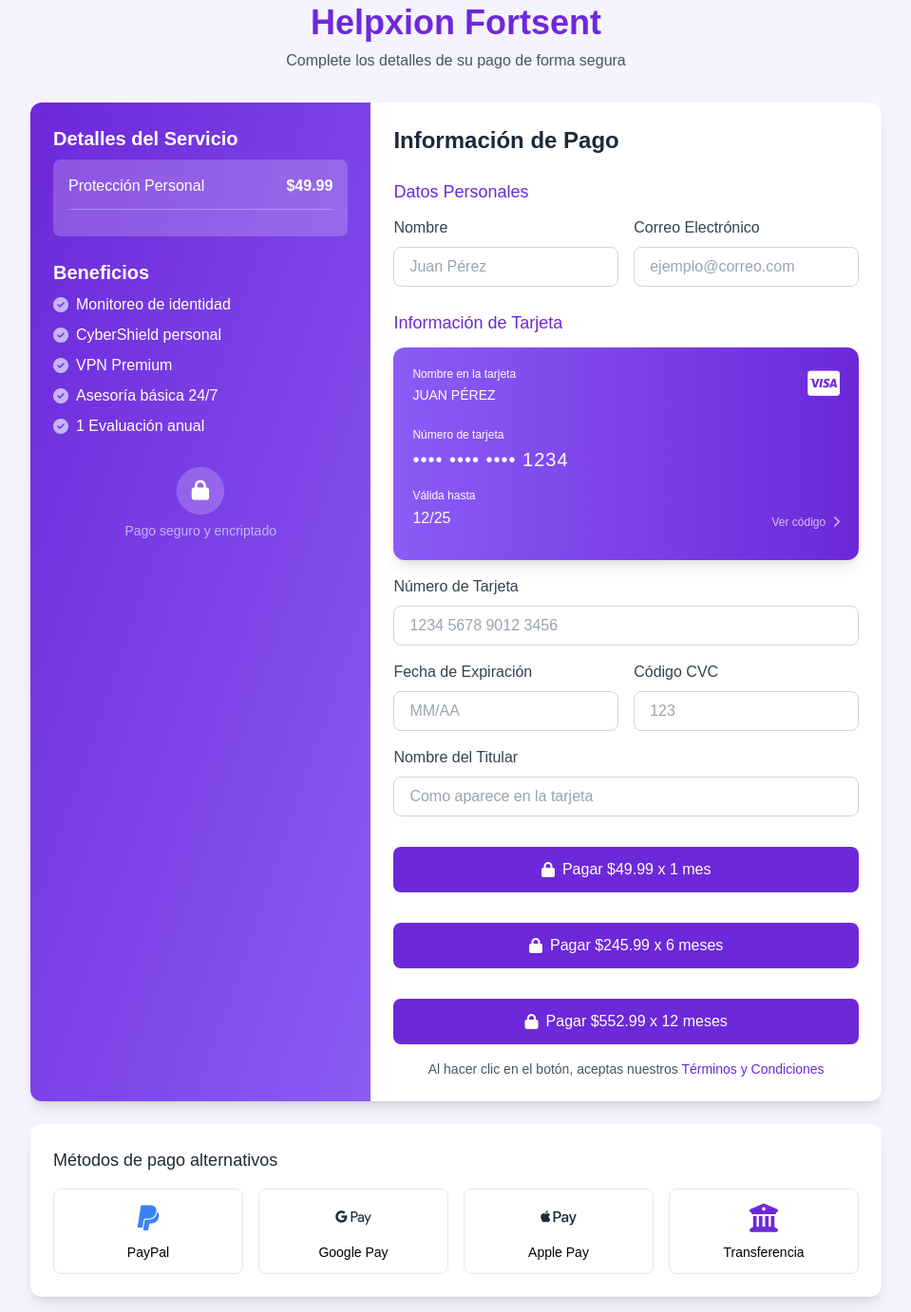
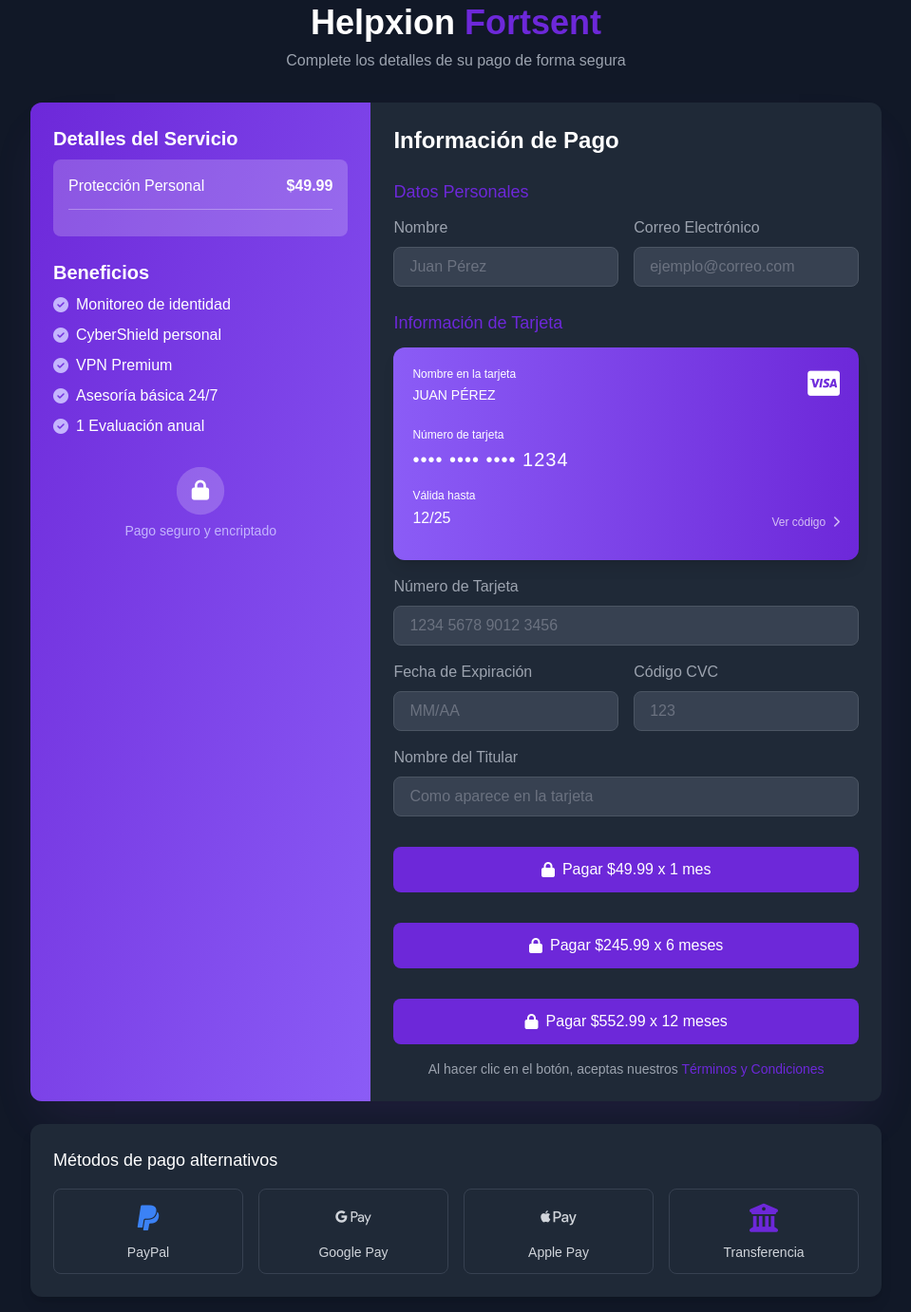
Before and after one commit to AndresVlz2020/helpxion-fortsent, a plain HTML site: page pagos/pago1.html in a window 1280 px wide. Shown: the part 12-1394 px from the top of the page at 95% size, without its empty margins (160-1119 px from the left). Drawn offline with nearby package versions, Linux system fonts and the light colour scheme; a web font is replaced by a local one.

Commit message:
modo oscuro aplicado en pagos y funciones agregadas en index e inicio

```diff
--- a/pagos/pago1.html
+++ b/pagos/pago1.html
@@ -69,15 +69,15 @@
     </style>
 </head>
 
-<body class="bg-purple-bg min-h-screen flex items-center justify-center p-4">
+<body class="bg-gray-900 min-h-screen flex items-center justify-center p-4 text-gray-300">
     <div class="w-full max-w-4xl mx-auto">
         <!-- Header -->
         <header class="text-center mb-8">
-            <h1 class="text-3xl md:text-4xl font-bold text-purple-primary">Helpxion Fortsent</h1>
-            <p class="text-gray-600 mt-2">Complete los detalles de su pago de forma segura</p>
+            <h1 class="text-3xl md:text-4xl font-bold text-white">Helpxion <span class="text-purple-primary">Fortsent</span></h1>
+            <p class="text-gray-400 mt-2">Complete los detalles de su pago de forma segura</p>
         </header>
 
-        <div class="bg-white rounded-xl shadow-lg overflow-hidden flex flex-col md:flex-row">
+        <div class="bg-gray-800 rounded-xl shadow-2xl shadow-purple-500/10 overflow-hidden flex flex-col md:flex-row">
             <!-- Sección de información del servicio -->
             <div class="w-full md:w-2/5 bg-gradient-to-br from-purple-primary to-purple-secondary text-white p-6">
                 <div class="mb-6">
@@ -129,7 +129,7 @@
 
             <!-- Sección de formulario de pago -->
             <div class="w-full md:w-3/5 p-6">
-                <h2 class="text-2xl font-semibold text-gray-800 mb-6">Información de Pago</h2>
+                <h2 class="text-2xl font-semibold text-white mb-6">Información de Pago</h2>
 
                 <form id="payment-form">
                     <!-- Información personal -->
@@ -137,12 +137,12 @@
                         <h3 class="text-lg font-medium text-purple-primary mb-3">Datos Personales</h3>
                         <div class="grid grid-cols-1 md:grid-cols-2 gap-4">
                             <div>
-                                <label class="block text-gray-700 mb-2" for="name">Nombre</label>
-                                <input type="text" id="name" class="input-field w-full px-4 py-2 border border-gray-300 rounded-lg focus:outline-none focus:border-purple-primary" placeholder="Juan Pérez">
+                                <label class="block text-gray-400 mb-2" for="name">Nombre</label>
+                                <input type="text" id="name" class="input-field w-full px-4 py-2 border bg-gray-700 border-gray-600 rounded-lg focus:outline-none focus:border-purple-primary text-white placeholder-gray-500" placeholder="Juan Pérez">
                             </div>
                             <div>
-                                <label class="block text-gray-700 mb-2" for="email">Correo Electrónico</label>
-                                <input type="email" id="email" class="input-field w-full px-4 py-2 border border-gray-300 rounded-lg focus:outline-none focus:border-purple-primary" placeholder="ejemplo@correo.com">
+                                <label class="block text-gray-400 mb-2" for="email">Correo Electrónico</label>
+                                <input type="email" id="email" class="input-field w-full px-4 py-2 border bg-gray-700 border-gray-600 rounded-lg focus:outline-none focus:border-purple-primary text-white placeholder-gray-500" placeholder="ejemplo@correo.com">
                             </div>
                         </div>
                     </div>
@@ -200,51 +200,48 @@
                         <!-- Formulario de tarjeta -->
                         <div class="space-y-4">
                             <div>
-                                <label class="block text-gray-700 mb-2" for="card-number">Número de Tarjeta</label>
-                                <input type="text" id="card-number" class="input-field w-full px-4 py-2 border border-gray-300 rounded-lg focus:outline-none focus:border-purple-primary" placeholder="1234 5678 9012 3456" maxlength="19" oninput="formatCardNumber(this)">
+                                <label class="block text-gray-400 mb-2" for="card-number">Número de Tarjeta</label>
+                                <input type="text" id="card-number" class="input-field w-full px-4 py-2 border bg-gray-700 border-gray-600 rounded-lg focus:outline-none focus:border-purple-primary text-white placeholder-gray-500" placeholder="1234 5678 9012 3456" maxlength="19" oninput="formatCardNumber(this)">
                             </div>
                             <div class="grid grid-cols-2 gap-4">
                                 <div>
-                                    <label class="block text-gray-700 mb-2" for="card-expiry">Fecha de Expiración</label>
-                                    <input type="text" id="card-expiry" class="input-field w-full px-4 py-2 border border-gray-300 rounded-lg focus:outline-none focus:border-purple-primary" placeholder="MM/AA" maxlength="5" oninput="formatExpiry(this)">
+                                    <label class="block text-gray-400 mb-2" for="card-expiry">Fecha de Expiración</label>
+                                    <input type="text" id="card-expiry" class="input-field w-full px-4 py-2 border bg-gray-700 border-gray-600 rounded-lg focus:outline-none focus:border-purple-primary text-white placeholder-gray-500" placeholder="MM/AA" maxlength="5" oninput="formatExpiry(this)">
                                 </div>
                                 <div>
-                                    <label class="block text-gray-700 mb-2" for="card-cvc">Código CVC</label>
-                                    <input type="text" id="card-cvc" class="input-field w-full px-4 py-2 border border-gray-300 rounded-lg focus:outline-none focus:border-purple-primary" placeholder="123" maxlength="3" oninput="updateCVC(this)">
+                                    <label class="block text-gray-400 mb-2" for="card-cvc">Código CVC</label>
+                                    <input type="text" id="card-cvc" class="input-field w-full px-4 py-2 border bg-gray-700 border-gray-600 rounded-lg focus:outline-none focus:border-purple-primary text-white placeholder-gray-500" placeholder="123" maxlength="3" oninput="updateCVC(this)">
                                 </div>
                             </div>
                             <div>
-                                <label class="block text-gray-700 mb-2" for="cardholder-name">Nombre del Titular</label>
-                                <input type="text" id="cardholder-name" class="input-field w-full px-4 py-2 border border-gray-300 rounded-lg focus:outline-none focus:border-purple-primary" placeholder="Como aparece en la tarjeta" oninput="updateCardName(this)">
+                                <label class="block text-gray-400 mb-2" for="cardholder-name">Nombre del Titular</label>
+                                <input type="text" id="cardholder-name" class="input-field w-full px-4 py-2 border bg-gray-700 border-gray-600 rounded-lg focus:outline-none focus:border-purple-primary text-white placeholder-gray-500" placeholder="Como aparece en la tarjeta" oninput="updateCardName(this)">
                             </div>
                         </div>
                     </div>
 
                     <!-- Botón de pago -->
                     <div class="mt-8">
-                        <button type="button" onclick="processPayment(this)" class="w-full bg-purple-primary hover:bg-purple-dark text-white py-3 px-4 rounded-lg font-medium transition duration-300 flex items-center justify-center">
-                            <i class="fas fa-lock mr-2"></i>
-                            Pagar $49.99 x 1 mes
-                        </button>
+                        <a href="https://buy.stripe.com/test_xxxxxxxxxxxxxx" target="_blank" class="w-full bg-purple-primary hover:bg-purple-dark text-white py-3 px-4 rounded-lg font-medium transition duration-300 flex items-center justify-center">
+                            <i class="fas fa-lock mr-2"></i> Pagar $49.99 x 1 mes
+                        </a>
                     </div>
 
                     <!-- Botón de pago -->
                     <div class="mt-8">
-                        <button type="button" onclick="processPayment(this)" class="w-full bg-purple-primary hover:bg-purple-dark text-white py-3 px-4 rounded-lg font-medium transition duration-300 flex items-center justify-center">
-                            <i class="fas fa-lock mr-2"></i>
-                            Pagar $245.99 x 6 meses
-                        </button>
+                        <a href="https://buy.stripe.com/test_yyyyyyyyyyyyyy" target="_blank" class="w-full bg-purple-primary hover:bg-purple-dark text-white py-3 px-4 rounded-lg font-medium transition duration-300 flex items-center justify-center">
+                            <i class="fas fa-lock mr-2"></i> Pagar $245.99 x 6 meses
+                        </a>
                     </div>
 
                     <!-- Botón de pago -->
                     <div class="mt-8">
-                        <button type="button" onclick="processPayment(this)" class="w-full bg-purple-primary hover:bg-purple-dark text-white py-3 px-4 rounded-lg font-medium transition duration-300 flex items-center justify-center">
-                            <i class="fas fa-lock mr-2"></i>
-                            Pagar $552.99 x 12 meses
-                        </button>
+                        <a href="https://buy.stripe.com/test_zzzzzzzzzzzzzz" target="_blank" class="w-full bg-purple-primary hover:bg-purple-dark text-white py-3 px-4 rounded-lg font-medium transition duration-300 flex items-center justify-center">
+                            <i class="fas fa-lock mr-2"></i> Pagar $552.99 x 12 meses
+                        </a>
                     </div>
 
-                    <div class="mt-4 text-center text-sm text-gray-600">
+                    <div class="mt-4 text-center text-sm text-gray-400">
                         <p>Al hacer clic en el botón, aceptas nuestros <a href="#" class="text-purple-primary hover:underline">Términos y Condiciones</a></p>
                     </div>
                 </form>
@@ -252,22 +249,22 @@
         </div>
 
         <!-- Métodos de pago alternativos -->
-        <div class="mt-6 bg-white rounded-xl shadow-lg p-6">
-            <h3 class="text-lg font-medium text-gray-800 mb-4">Métodos de pago alternativos</h3>
+        <div class="mt-6 bg-gray-800 rounded-xl shadow-lg p-6">
+            <h3 class="text-lg font-medium text-white mb-4">Métodos de pago alternativos</h3>
             <div class="grid grid-cols-2 md:grid-cols-4 gap-4">
-                <div class="border border-gray-200 rounded-lg p-3 text-center cursor-pointer hover:border-purple-primary transition duration-300">
+                <div class="border border-gray-700 rounded-lg p-3 text-center cursor-pointer hover:border-purple-primary transition duration-300">
                     <i class="fab fa-paypal text-3xl text-blue-500"></i>
                     <p class="mt-2 text-sm">PayPal</p>
                 </div>
-                <div class="border border-gray-200 rounded-lg p-3 text-center cursor-pointer hover:border-purple-primary transition duration-300">
-                    <i class="fab fa-google-pay text-3xl text-gray-800"></i>
+                <div class="border border-gray-700 rounded-lg p-3 text-center cursor-pointer hover:border-purple-primary transition duration-300">
+                    <i class="fab fa-google-pay text-3xl text-gray-300"></i>
                     <p class="mt-2 text-sm">Google Pay</p>
                 </div>
-                <div class="border border-gray-200 rounded-lg p-3 text-center cursor-pointer hover:border-purple-primary transition duration-300">
-                    <i class="fab fa-apple-pay text-3xl text-gray-800"></i>
+                <div class="border border-gray-700 rounded-lg p-3 text-center cursor-pointer hover:border-purple-primary transition duration-300">
+                    <i class="fab fa-apple-pay text-3xl text-gray-300"></i>
                     <p class="mt-2 text-sm">Apple Pay</p>
                 </div>
-                <div class="border border-gray-200 rounded-lg p-3 text-center cursor-pointer hover:border-purple-primary transition duration-300">
+                <div class="border border-gray-700 rounded-lg p-3 text-center cursor-pointer hover:border-purple-primary transition duration-300">
                     <i class="fas fa-university text-3xl text-purple-primary"></i>
                     <p class="mt-2 text-sm">Transferencia</p>
                 </div>
@@ -330,27 +327,6 @@
         function updateCardName(input) {
             document.getElementById('card-name-display').textContent = input.value.toUpperCase() || 'NOMBRE EN LA TARJETA';
         }
-
-        // Simular proceso de pago
-        function processPayment() {
-            const button = document.querySelector('button[onclick="processPayment()"]');
-            const originalText = button.innerHTML;
-
-            // Mostrar loading
-            button.innerHTML = '<i class="fas fa-spinner fa-spin mr-2"></i> Procesando pago...';
-            button.disabled = true;
-
-            // Simular proceso de pago
-            setTimeout(() => {
-                // Éxito en el pago (simulado)
-                button.innerHTML = '<i class="fas fa-check-circle mr-2"></i> Pago realizado con éxito!';
-                button.classList.remove('bg-purple-primary', 'hover:bg-purple-dark');
-                button.classList.add('bg-green-500');
-
-                // Mensaje de agradecimiento
-                alert('¡Gracias por su compra! Su pago ha sido procesado con éxito.');
-            }, 2000);
-        }
     </script>
 
 </body>
```
Also changed, not shown: index.html (+39 -31 lines), inicio_sesion/inicio.html (+24 -0 lines), nuestros servicios/blue_team/blueteam.html (+1 -1 lines), pagos/pago2.html (+35 -59 lines), assets/img/Imagen de WhatsApp 2025-08-30 a las 14.46.47_cd7e9328.jpg (added).
